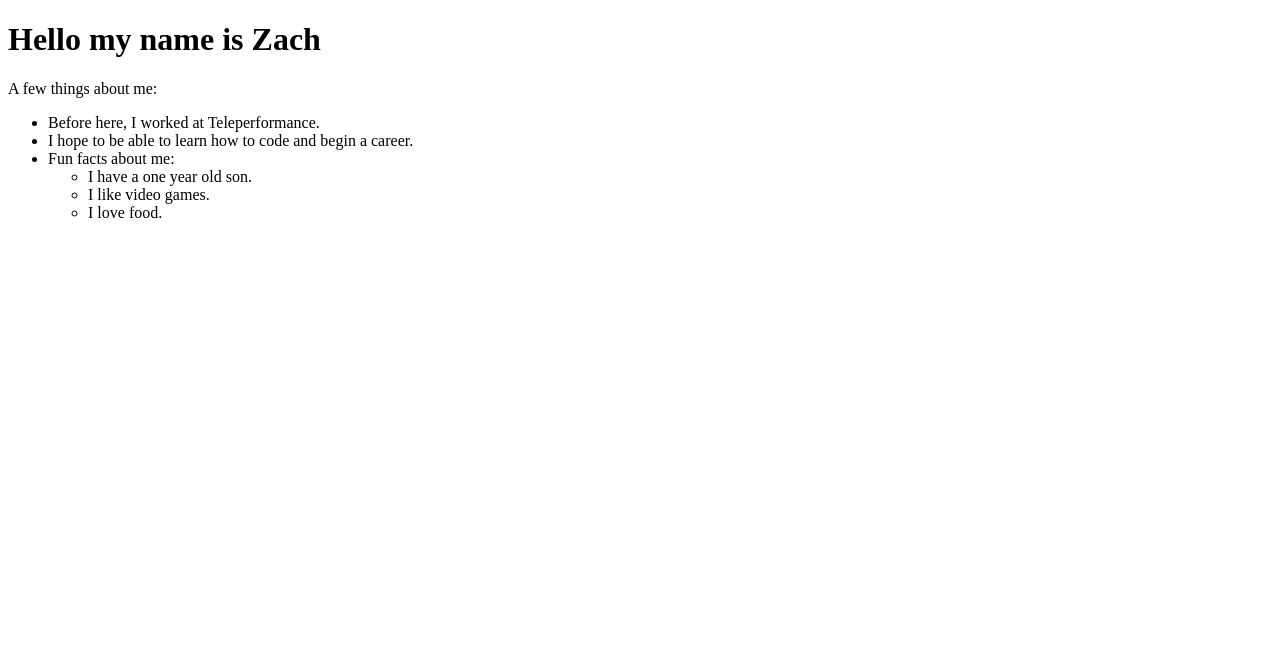
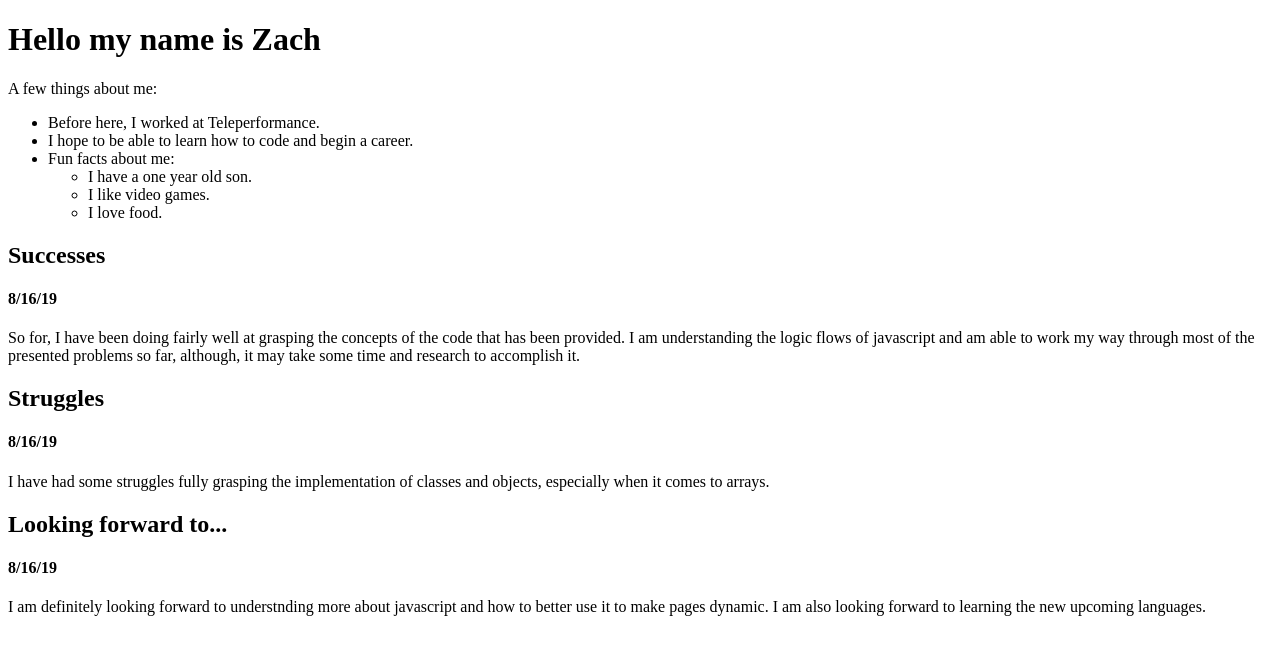
Before and after one commit to ZacharyTyler/codeworks-journals, a plain HTML site: page index.html in a window 1280 px wide. Drawn offline with Linux system fonts and the light colour scheme.

Commit message:
8/16 journal entry

```diff
--- a/index.html
+++ b/index.html
@@ -24,6 +24,19 @@
       </ul>
     </li>
   </ul>
+  <h2>Successes</h2>
+  <h4>8/16/19</h4>
+  <p>So for, I have been doing fairly well at grasping the concepts of the code that has been provided. I am
+    understanding the logic flows of javascript and am able to work my way through most of the presented problems so
+    far, although, it may take some time and research to accomplish it.</p>
+  <h2>Struggles</h2>
+  <h4>8/16/19</h4>
+  <p>I have had some struggles fully grasping the implementation of classes and objects, especially when it comes to
+    arrays.</p>
+  <h2>Looking forward to...</h2>
+  <h4>8/16/19</h4>
+  <p>I am definitely looking forward to understnding more about javascript and how to better use it to make pages
+    dynamic. I am also looking forward to learning the new upcoming languages.</p>
 </body>
 
 </html>
```
